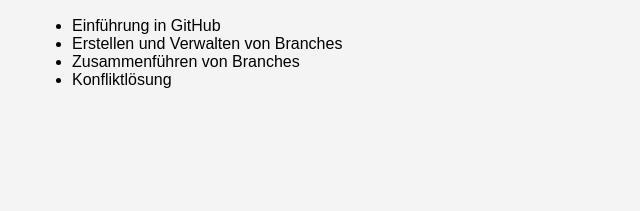
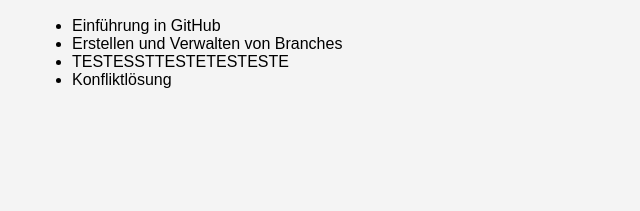
Before and after one commit to HelmreichSoeren/MyHomePage, a plain HTML site: page index.html in a window 1280 px wide. Shown: the part 293-504 px from the top of the page, 0-640 px from the left. Drawn offline with Linux system fonts and the light colour scheme.

Commit message:
Update index.html

```diff
--- a/index.html
+++ b/index.html
@@ -20,7 +20,7 @@
             <ul>
                 <li>Einführung in GitHub</li>
                 <li>Erstellen und Verwalten von Branches</li>
-                <li>Zusammenführen von Branches</li>
+                <li>TESTESSTTESTETESTESTE</li>
                 <li>Konfliktlösung</li>
             </ul>
         </section>
```
